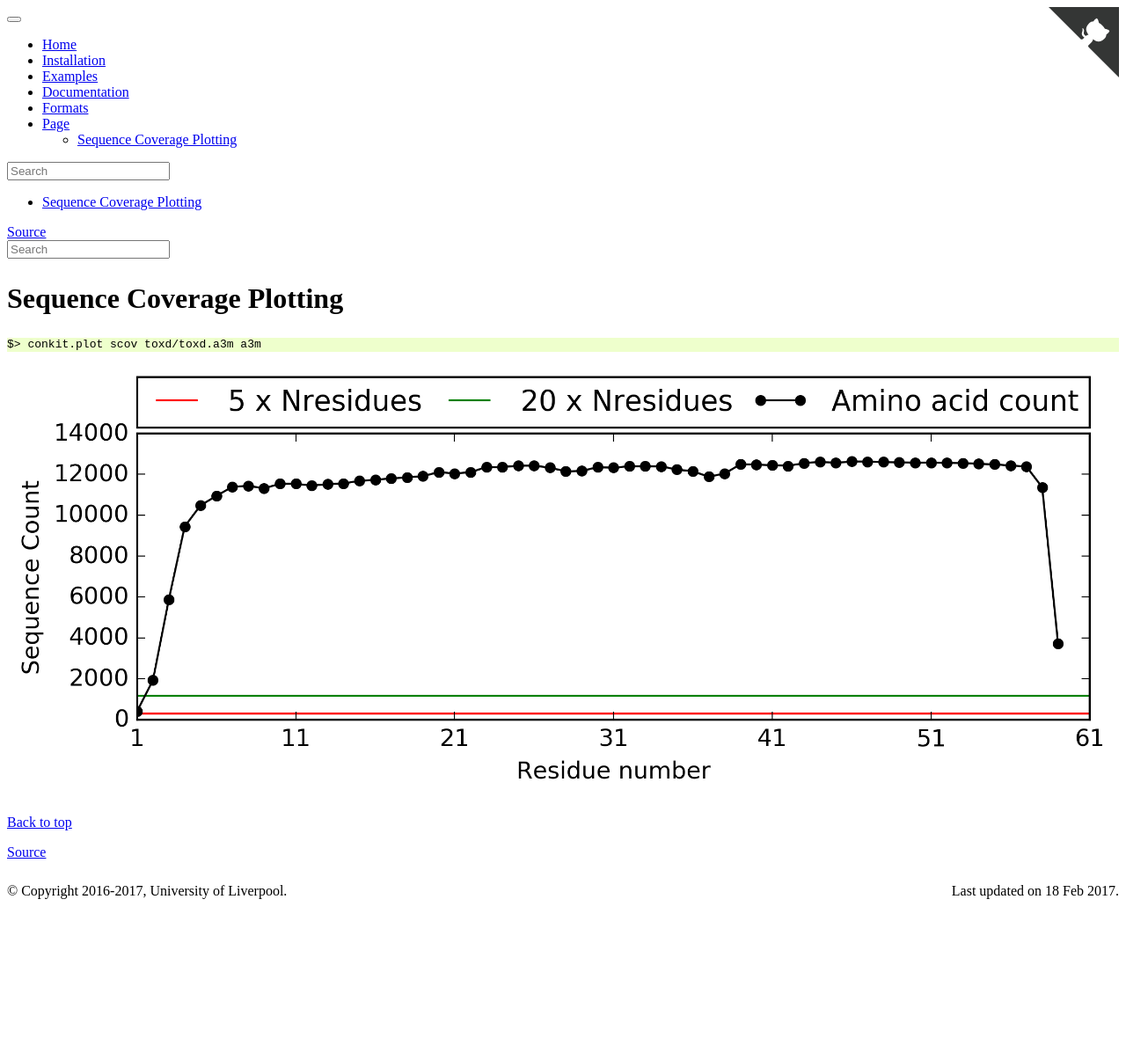
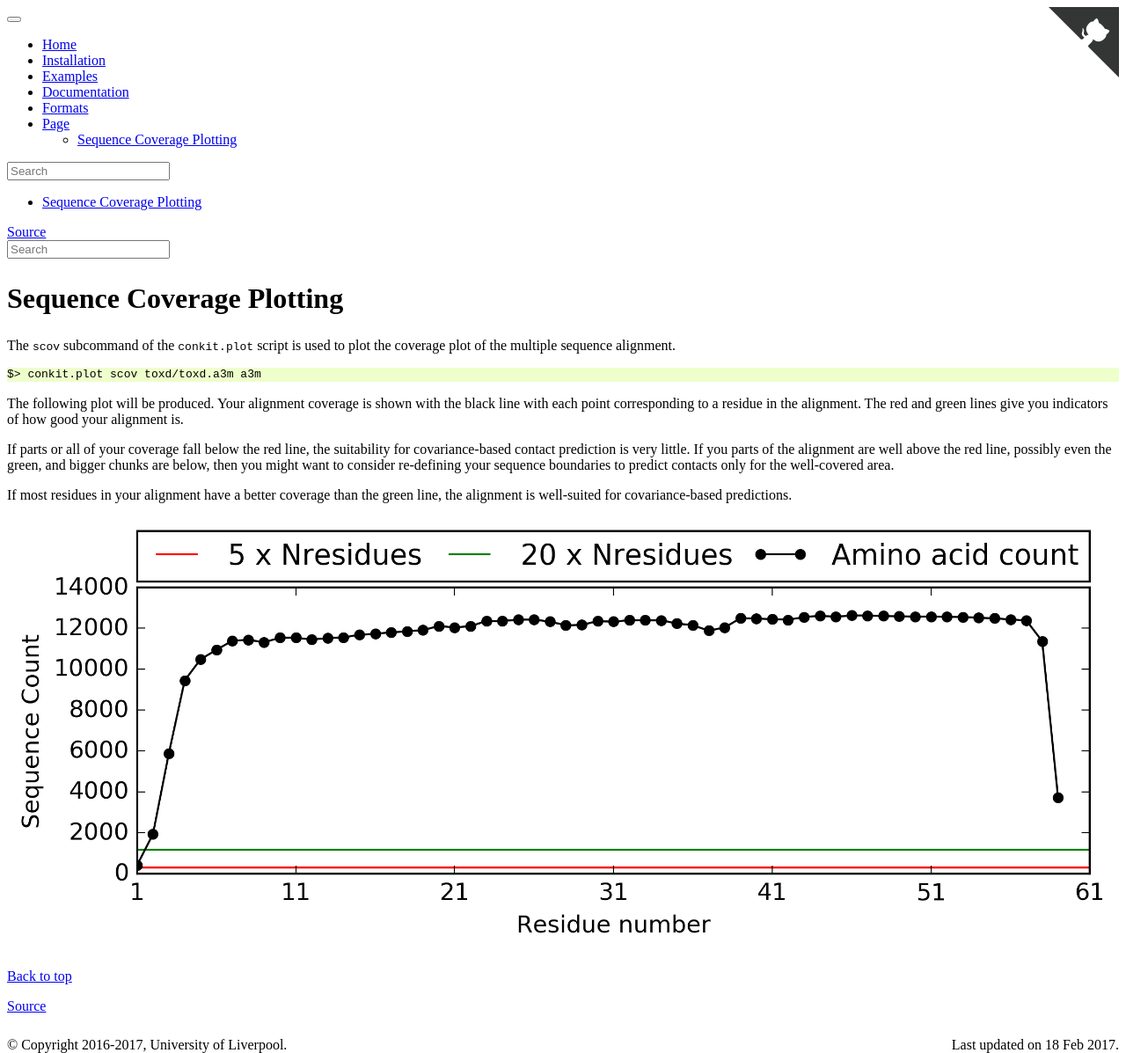
Before and after one commit to rigdenlab/conkit, a Sphinx documentation site: the page built from docs/examples/rst/script_plot_scov.rst, in a window 1280 px wide. Shown: the whole page at 88% size. Built offline with Sphinx 7.4.7, drawn with Linux system fonts in a browser that asks for light colours; before the commit the page ends 1022 px from its top, so only the background shows below that.

Commit message:
expanded on descriptions in examples

```diff
--- a/docs/examples/rst/python_plot_scov.rst
+++ b/docs/examples/rst/python_plot_scov.rst
@@ -7,5 +7,11 @@ Sequence Coverage Plotting
    >>> msa = conkit.io.read('toxd/toxd.a3m', 'a3m')
    >>> conkit.plot.SequenceCoverageFigure(msa)
 
+The following plot will be produced. Your alignment coverage is shown with the black line with each point corresponding to a residue in the alignment. The red and green lines give you indicators of how good your alignment is.
+
+If parts or all of your coverage fall below the red line, the suitability for covariance-based contact prediction is very little. If you parts of the alignment are well above the red line, possibly even the green, and bigger chunks are below, then you might want to consider re-defining your sequence boundaries to predict contacts only for the well-covered area.
+
+If most residues in your alignment have a better coverage than the green line, the alignment is well-suited for covariance-based predictions.
+
 .. image:: ../images/toxd_scov_plot.png
    :alt: Toxd Sequence Coverage Plot
--- a/docs/examples/rst/script_plot_peval.rst
+++ b/docs/examples/rst/script_plot_peval.rst
@@ -4,7 +4,7 @@ Precision Evaluation Plotting
 
 .. code-block:: bash
 
-   $> conkit.plot peval -j 0.1 -min 0 -max 5 -d 5 toxd/toxd.pdb pdb toxd/toxd.fasta fasta toxd/toxd.mat ccmpred
+   $> conkit.plot peval -j 0.1 -min 0 -max 5 toxd/toxd.pdb pdb toxd/toxd.fasta fasta toxd/toxd.mat ccmpred
 
 Three command line flags above are important to note. The ``-min`` flag is the minimum factor for contact selection, i.e. ``L * min`` number of contacts. The ``-max`` flag is the maximum factor for contact selection, i.e. ``L * max`` number of contacts. The ``-j`` flag defines the stepwise increase inbetween ``-min`` and ``-max``.
 
--- a/docs/examples/rst/script_plot_scov.rst
+++ b/docs/examples/rst/script_plot_scov.rst
@@ -1,10 +1,18 @@
 
 Sequence Coverage Plotting
 --------------------------
+
+The ``scov`` subcommand of the ``conkit.plot`` script is used to plot the coverage plot of the multiple sequence alignment.
 
 .. code-block:: bash
 
    $> conkit.plot scov toxd/toxd.a3m a3m
 
+The following plot will be produced. Your alignment coverage is shown with the black line with each point corresponding to a residue in the alignment. The red and green lines give you indicators of how good your alignment is.
+
+If parts or all of your coverage fall below the red line, the suitability for covariance-based contact prediction is very little. If you parts of the alignment are well above the red line, possibly even the green, and bigger chunks are below, then you might want to consider re-defining your sequence boundaries to predict contacts only for the well-covered area.
+
+If most residues in your alignment have a better coverage than the green line, the alignment is well-suited for covariance-based predictions.
+
 .. image:: ../images/toxd_scov_plot.png
    :alt: Toxd Sequence Coverage Plot
--- a/docs/examples/rst/script_predict_pipeline.rst
+++ b/docs/examples/rst/script_predict_pipeline.rst
@@ -20,6 +20,6 @@ The call above uses your sequence file ``toxd/toxd.fasta`` in ``fasta`` format t
 
 .. code-block:: bash
 
-   $> conkit.predict alignment <path/to/ccmpred> toxd/toxd.a3m a3m
+   $> conkit.predict aln <path/to/ccmpred> toxd/toxd.a3m a3m
 
 This call performs identical operations to the full call under point 1, except that it skips the generation of the alignment. This might be particularly useful if you have limited disk space and cannot store the rather large sequence database that HHblits requires. You can generate your alignment using online servers, such as the `HHblits Server <https://toolkit.tuebingen.mpg.de/hhblits>`_ or the `Jackhmmer Server <https://www.ebi.ac.uk/Tools/hmmer/search/jackhmmer>`_. Both formats are accepted by ConKit, the keywords can be found in the :ref:`file_formats`.
```
Also changed, not shown: other parts of docs/examples/rst/script_predict_pipeline.rst (+1 -1 lines), 2 other files.
